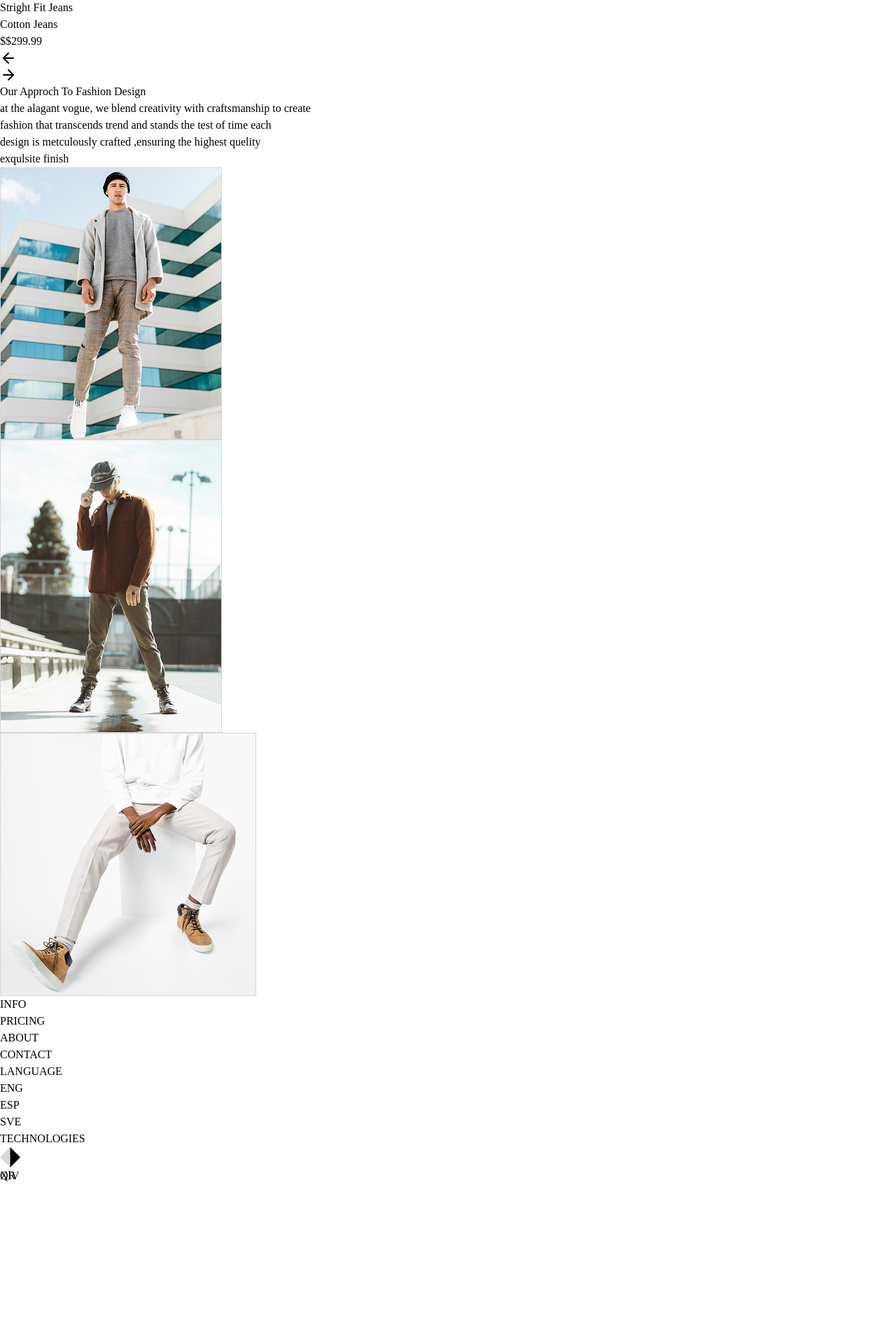
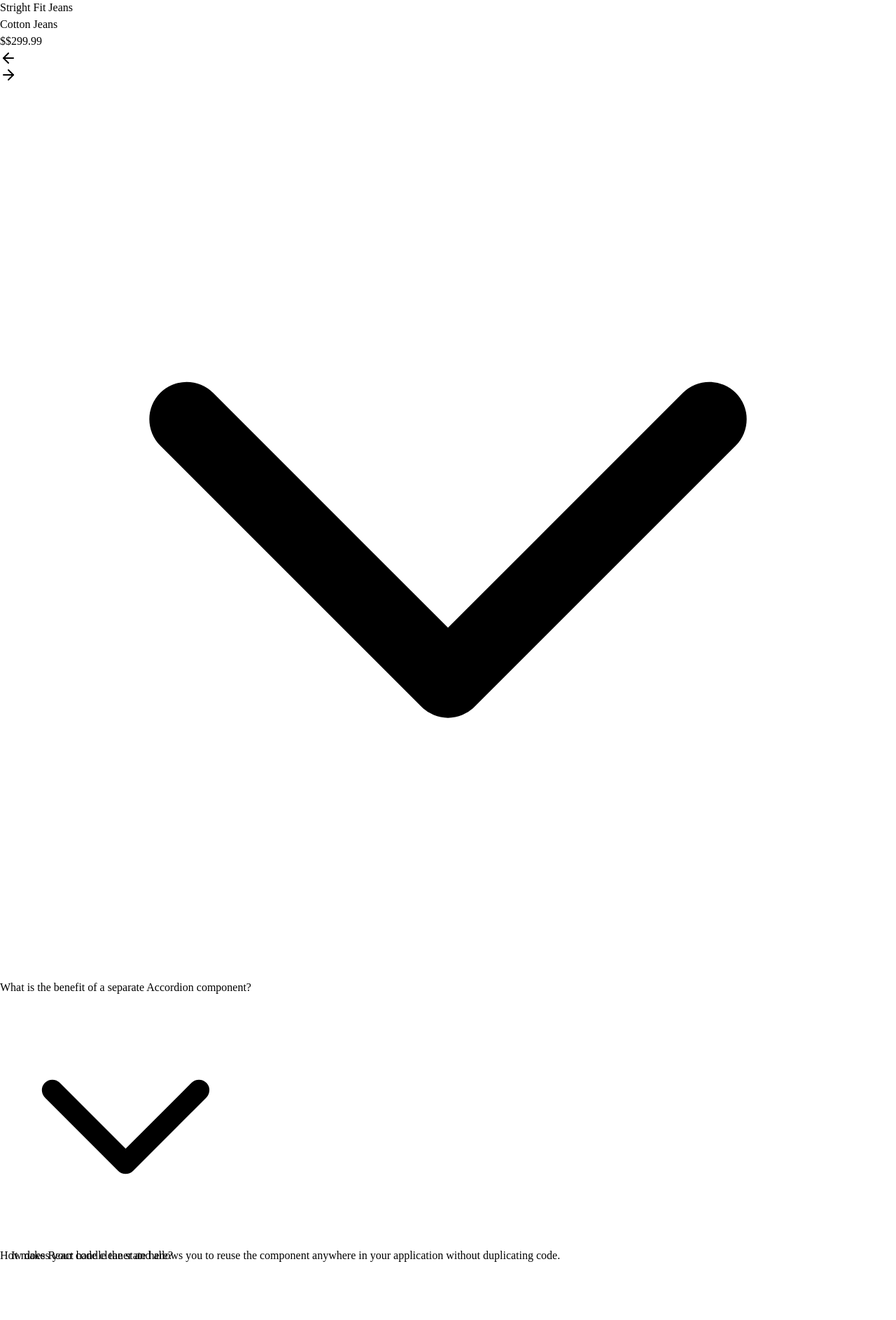
Before and after one commit to faris-dm/Amir-cloth-shop, a React (Vite) app: page / in a window 1280 px wide. Shown: the part 6862-8748 px from the top of the page at 70% size. Before the commit the page ends 8554 px from the top, so only its background shows below. Built offline with nearby package versions, Linux system fonts and the light colour scheme.

Commit message:
feat:add an accordian in home  to show more products

```diff
--- a/src/App.jsx
+++ b/src/App.jsx
@@ -1,15 +1,14 @@
 import React from "react";
 import Navbar from "./pages/Navbar";
 import Home from "./pages/Home";
-import Counter from "./pages/counter";
-
-import Js_Filter from "./pages/Js_Filter";
+import Icon from "./pages/icon";
 
 function App() {
   return (
     <div>
       <Navbar />
       <Home />
+
       {/* <Js_Filter /> */}
       {/* <Counter /> */}
     </div>
--- /dev/null
+++ b/src/pages/Accordion.jsx
@@ -0,0 +1,49 @@
+// src/components/Accordion.jsx
+
+import { React, useState } from "react";
+import AccordionItem from "./AccordionItem"; // Import the item component
+
+// const [hidden, show] = useState("hidden");
+
+const ShowImages = () => {
+  show(!hidden);
+};
+import Icon from "./icon";
+// Data source for the FAQ
+const faqData = [
+  {
+    id: 1,
+    question: "What is the benefit of a separate Accordion component?",
+    answer:
+      "It makes your code cleaner and allows you to reuse the component anywhere in your application without duplicating code.",
+  },
+  {
+    id: 2,
+    question: "How does React handle the state here?",
+    answer:
+      "Each AccordionItem manages its own 'isOpen' state via the useState hook, making them independent of each other.",
+  },
+  {
+    id: 3,
+    question: "Is this structure scalable?",
+    answer:
+      "Yes, you can easily load 'faqData' from an external API or a JSON file instead of defining it directly in this component.",
+  },
+];
+
+export default function Accordion() {
+  return (
+    <div className="w-full max-w-5xl bg-white shadow-xl rounded-lg overflow-hidden my-1 mx-auto">
+      <h1 className="text-2xl font-bold p-4"></h1>
+
+      {/* Map over the data and render an item for each entry */}
+      {faqData.map((item) => (
+        <AccordionItem
+          key={item.id}
+          question={item.question}
+          answer={item.answer}
+        />
+      ))}
+    </div>
+  );
+}
--- /dev/null
+++ b/src/pages/AccordionItem.jsx
@@ -0,0 +1,63 @@
+// src/components/AccordionItem.jsx
+
+import React, { useState, useRef } from "react";
+import Icon from "./icon";
+
+// Requires the custom 'max-height' transition utility configured earlier.
+
+const AccordionItem = ({ question, answer }) => {
+  const [isOpen, setIsOpen] = useState(false);
+
+  const contentRef = useRef(null);
+  const ShowImages = () => {
+    show(!hidden);
+  };
+  const toggleAccordion = () => {
+    setIsOpen(!isOpen);
+  };
+
+  return (
+    <div className="border-b border-gray-200 hidden">
+      {/* Header Button */}
+      <button
+        className="flex justify-between items-center w-full p-4 text-left font-semibold text-lg text-gray-800 hover:bg-gray-50 focus:outline-none transition duration-150"
+        onClick={toggleAccordion}
+        aria-expanded={isOpen}
+      >
+        <span>{question}</span>
+
+        {/* <Icon /> */}
+        <svg
+          className={`w-6 h-6 transition-transform duration-300 ${
+            isOpen ? "rotate-180" : ""
+          }`}
+          fill="none"
+          viewBox="0 0 24 24"
+          stroke="currentColor"
+        >
+          <path
+            strokeLinecap="round"
+            strokeLinejoin="round"
+            strokeWidth="2"
+            d="M19 9l-7 7-7-7"
+          />
+        </svg>
+      </button>
+
+      {/* Content */}
+      <div
+        ref={contentRef}
+        className="overflow-hidden transition-max-height duration-500 ease-in-out"
+        // Dynamic styling based on the 'isOpen' state
+        style={{
+          maxHeight: isOpen ? contentRef.current.scrollHeight : 0,
+          padding: isOpen ? "1rem" : "0 1rem",
+        }}
+      >
+        <div className="bg-gray-50 text-gray-700 p-4 pt-0">{answer}</div>
+      </div>
+    </div>
+  );
+};
+
+export default AccordionItem;
--- a/src/pages/Home.jsx
+++ b/src/pages/Home.jsx
@@ -2,6 +2,7 @@ import React, { useRef } from "react";
 // Removed MoveRight as it's not used
 import { Search, ArrowRight, ArrowLeft } from "lucide-react";
 import "./home.css";
+import Accordion from "./Accordion";
 
 // img imports (kept as is)
 import SitMan from "../images/SitMan.png";
@@ -19,8 +20,7 @@ import Tsmall_shirt from "../images/small.png";
 import WhiteMan from "../images/whiteMan.png";
 import glass from "../images/glass.png";
 import standMan from "../images/standMan.png";
-import Footer from "../images/VR.svg";
-import { div, title } from "framer-motion/client";
+import Icon from "./icon";
 
 const smallImages = [
   {
@@ -214,7 +214,7 @@ function Home() {
           </div>
 
           {/* Go to shop button (FIXED: w-40% for all screens, ArrowRight class simplified) */}
-          <button className="flex items-center  lg:text-right text-[#000] font-show gap-2 text-black mt-4 px-5 rounded-lg py-3 bg-[#b0b0b0]  w-[45%] md:w-[35%]">
+          <button className="flex items-center  lg:text-right text-black font-show gap-2 mt-4 px-5 rounded-lg py-3 bg-[#b0b0b0]  w-[45%] md:w-[35%]">
             Go to shop
             <ArrowRight className="w-5 h-5" />
           </button>
@@ -271,7 +271,7 @@ function Home() {
           </div>
 
           {/* 2. ARROWS SECTION (New Location: BELOW the slider, CENTERED, Black, Rounded) */}
-          <div className="flex justify-center items-center space-x-4 mt-6">
+          <div className="flex justify-center items-center space-x-4 mt-6 ">
             <ArrowLeft
               onClick={slideLeft}
               // Styling for black arrow, rounded corners, and shadow
@@ -289,8 +289,10 @@ function Home() {
         <div className="flex items-end justify-between my-7">
           <section className="font-gork">
             <h3 className="text-3xl  font-[1000] text-[#282828]">XlV</h3>
-            <h3 className="text-3xl  font-[900] text-[#282828]">COLLECTIONS</h3>
-            <h3 className="text-3xl py-1 font-[200] text-[#282828]">23-24</h3>
+            <h3 className="text-3xl  font-black text-[#282828]">COLLECTIONS</h3>
+            <h3 className="text-3xl py-1 font-extralight text-[#282828]">
+              23-24
+            </h3>
             <div className="flex items-center gap-5 text-sm my-4 text-[#b0b0b0]">
               <h4 className=" hover:underline cursor-pointer"> ALL</h4>
               <h4 className=" hover:underline cursor-pointer"> Men</h4>
@@ -319,11 +321,11 @@ function Home() {
                 <img
                   src={items.img}
                   alt={items.alt}
-                  className="w-full h-80 rounded-md"
+                  className="w-full h-65 rounded-md"
                 />
-                <div className="flex justify-between items-start gap-5 px-2">
+                <div className="flex justify-between items-start gap-3 px-2">
                   <div className="py-5">
-                    <h3 className="text-lg font-show truncate text-sm ">
+                    <h3 className="font-show truncate text-xs ">
                       {items.title}
                     </h3>
                     <p className="text-xs text-gray-500 font-gork truncate ">
@@ -338,7 +340,7 @@ function Home() {
             </div>
           ))}
         </div>
-        <div className="flex justify-center items-center space-x-4 mt-6 mb-10">
+        <div className="hidden justify-center items-center space-x-4 mt-6 mb-10 ">
           <ArrowLeft
             onClick={NewslideLeft}
             // Styling for black arrow, rounded corners, and shadow
@@ -351,18 +353,21 @@ function Home() {
             className="w-8 h-8 text-[#B0B0B0]  bg-gray-300 p-2 rounded-lg shadow-lg cursor-pointer hover:bg-gray-400 transition duration-150"
           />
         </div>
-
-        <h2 className="text-center capitaliz font-gork   font-[400] text-2xl my-6 text-[#282828]">
+        <div className="inline *:">
+          <Icon className="" />
+          <Accordion />
+        </div>
+        <h2 className="text-center capitaliz font-gork   font-normal text-2xl my-6 text-[#282828]">
           Our Approch To Fashion Design
         </h2>
 
         <div className="lowercase text-gray-500  font-gork text-sm ">
           <p className=" text-center   text-xs w-[95%] my-5">
-            <p className="pb-1 ">
+            <div className="pb-1 ">
               {" "}
               at the alagant vogue, we blend creativity with craftsmanship to
               create
-            </p>
+            </div>
             <p className="pb-1">
               {" "}
               fashion that transcends trend and stands the test of time each
@@ -404,9 +409,9 @@ function Home() {
       {/* grid grid-cols-2 place-items-center h-40 justify-around */}
       <footer className="bg-[#EBEBEB]  pb-6">
         <div className="grid grid-cols-2 items-center px-6">
-          <div className="text-[6px] text-[#9a9393]  font-lg  grid gap-5">
+          <div className="text-[8px] text-[#9a9393]  font-lg  grid gap-5 pt-6 hover:underline">
             <div className=" ">
-              <p>INFO</p>
+              <p className="hover:underline">INFO</p>
               <section>
                 <p>PRICING</p>
                 <p>ABOUT</p>
--- /dev/null
+++ b/src/pages/icon.jsx
@@ -0,0 +1,29 @@
+import { React, useState } from "react";
+
+function Icon() {
+  const [isOpen, setIsOpen] = useState(false);
+
+  return (
+    <div>
+      <div className="inline">
+        <svg
+          className={`w-6 h-6 transition-transform duration-300 text-center  mx-[50%] ${
+            isOpen ? "rotate-180" : ""
+          }`}
+          fill="none"
+          viewBox="0 0 24 24"
+          stroke="currentColor"
+        >
+          <path
+            strokeLinecap="round"
+            strokeLinejoin="round"
+            strokeWidth="2"
+            d="M19 9l-7 7-7-7"
+          />
+        </svg>
+      </div>
+    </div>
+  );
+}
+
+export default Icon;
```
